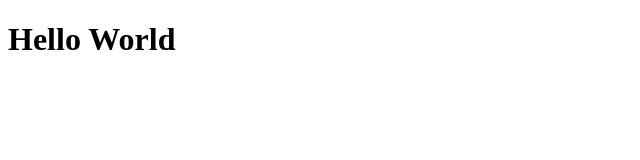
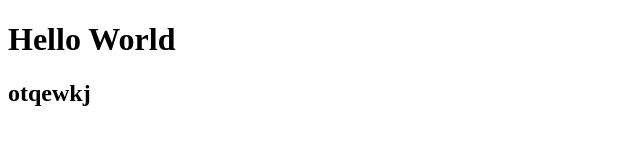
Before and after one commit to AndresRiik/git-start, a plain HTML site: page index.html in a window 1280 px wide. Shown: the whole page, without its empty margins (0-640 px from the left). Drawn offline with Linux system fonts and the light colour scheme.

Commit message:
h2 added

```diff
--- a/index.html
+++ b/index.html
@@ -7,6 +7,6 @@
 <body>
     <h1>Hello World</h1>
 
-
+        <h2>otqewkj</h2>
 </body>
 </html>
```
